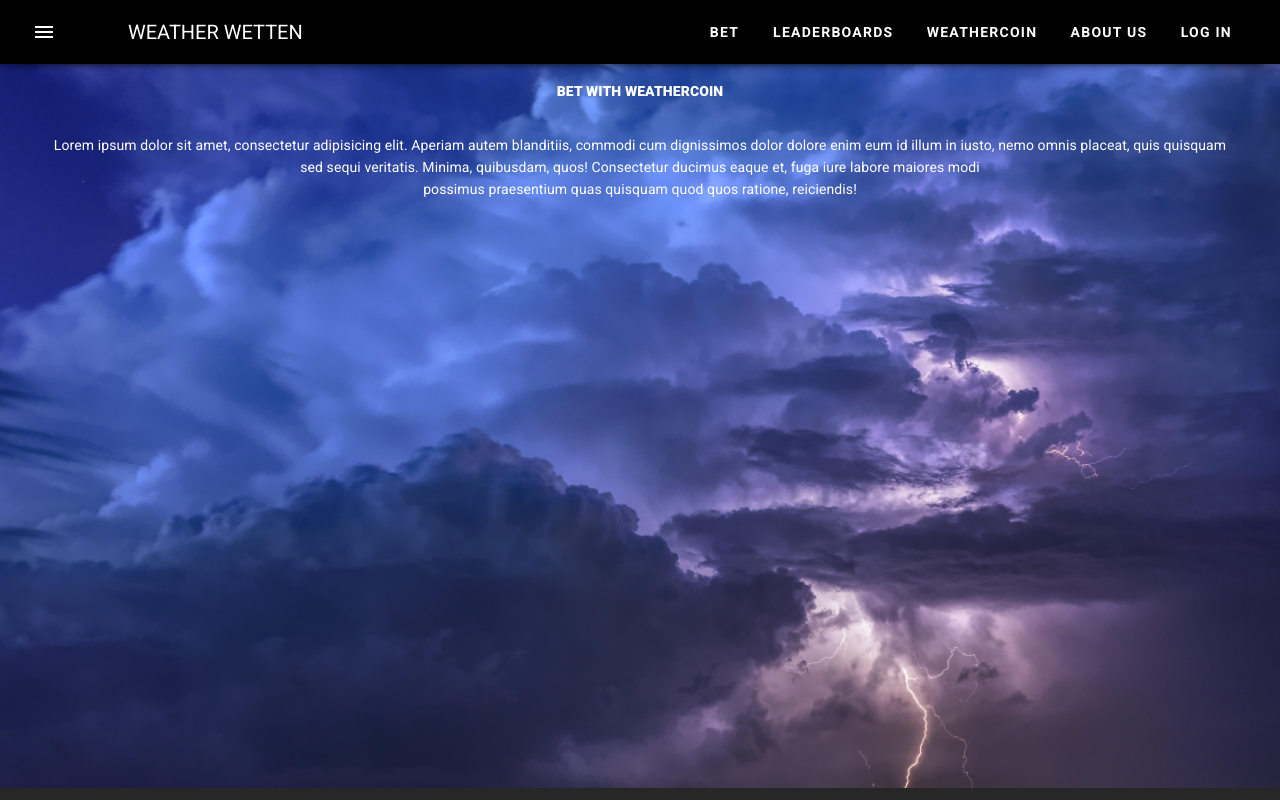
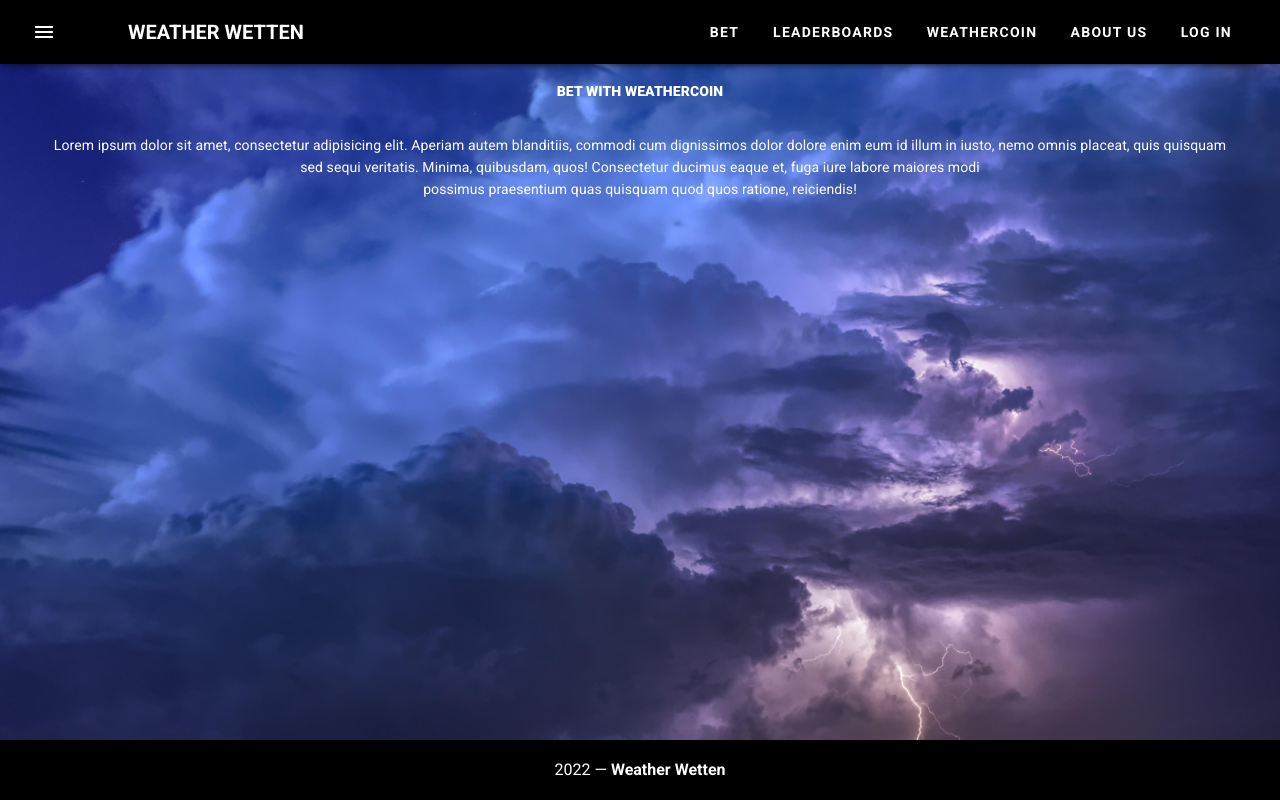
Before and after one commit to 0xProtocol/weatherwetten.nuxt, a Nuxt app: page / in a window 1280 px wide. Shown: the top 800 px of the page. Built offline with nearby package versions, Linux system fonts and the light colour scheme.

Commit message:
added footer

```diff
--- /dev/null
+++ b/components/Footer.vue
@@ -0,0 +1,28 @@
+<template>
+  <v-footer app color="black"> <!-- padless -->
+    <v-col
+      class="text-center"
+      cols="12"
+    >
+      {{ new Date().getFullYear() }} — <strong>Weather Wetten</strong>
+    </v-col>
+  </v-footer>
+</template>
+
+<script>
+import NavBar from "@/components/NavBar";
+
+export default {
+  name: "HelloWorld",
+  props: {
+    msg: String,
+  },components: {
+    NavBar
+  }
+};
+</script>
+
+<!-- Add "scoped" attribute to limit CSS to this component only -->
+<style scoped lang="scss">
+
+</style>
--- a/components/Hero.vue
+++ b/components/Hero.vue
@@ -20,9 +20,6 @@
 ></iframe> -->
 </v-main>
 
-<v-footer app>
-<!-- -->
-</v-footer>
 </v-app>
 </template>
 
--- a/components/NavBar2.vue
+++ b/components/NavBar2.vue
@@ -9,7 +9,7 @@
             max-width="60"
             :src="require('../assets/img/icon.png')"></v-img>
         </div>
-        <v-toolbar-title>WEATHER WETTEN</v-toolbar-title>
+        <v-toolbar-title>  <NuxtLink to="/"  class="nuxt-link-active">WEATHER WETTEN</NuxtLink></v-toolbar-title>
         <v-spacer></v-spacer>
         <v-toolbar-items class="hidden-sm-and-down">
           <v-btn color="black">
--- a/pages/index.vue
+++ b/pages/index.vue
@@ -8,21 +8,24 @@
     <HelloWorld/>
     <HelloWorld/>
     <HelloWorld/>
+      <Footer/>
     </v-app>
 </template>
 
 
 <script>
 import NavBar2 from "../components/NavBar2";
-import HelloWorld from "@/pages/profile";
+import HelloWorld from "@/components/HelloWorld";
 import Hero from "@/components/Hero";
+import Footer from "@/components/Footer";
 
 export default {
   name: 'App',
   components: {
     HelloWorld,
     NavBar2,
-    Hero
+    Hero,
+    Footer
   }
 }
 </script>
```
